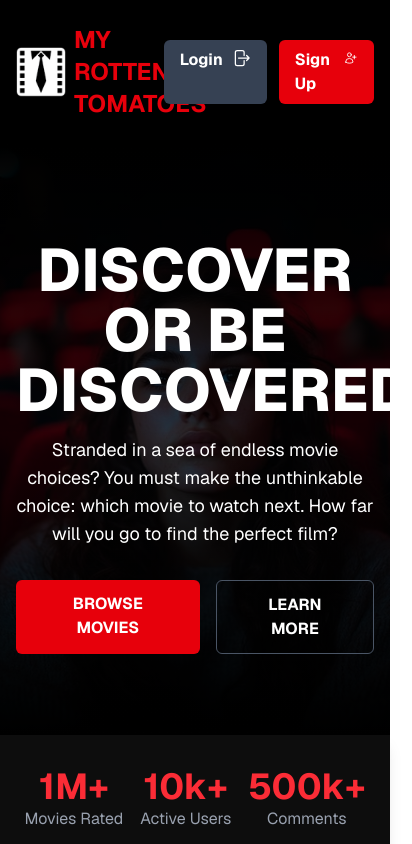
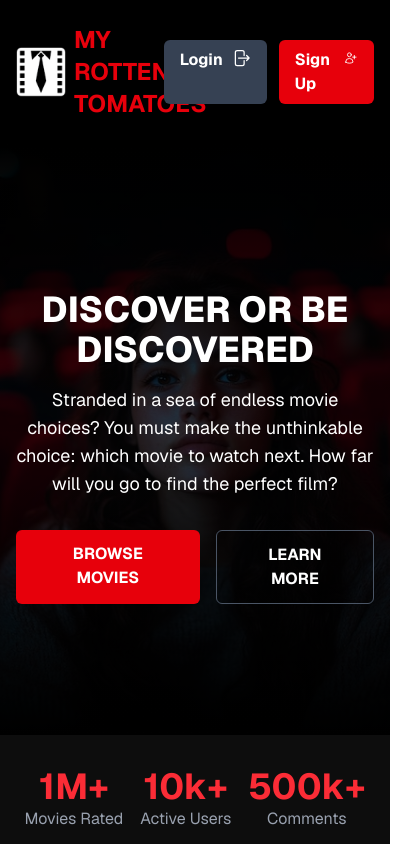
Before and after one commit to KWaren/rotten-tomatoes, a Next.js app: page /about in a window 390 px wide. Shown: the top 844 px of the page, 412 px wide, since content can reach past the window. Built offline with nearby package versions, Linux system fonts and the light colour scheme; no server answers.

Commit message:
[FIX] responsivity and next Image attributes

```diff
--- a/app/about/page.jsx
+++ b/app/about/page.jsx
@@ -128,8 +128,8 @@
             <Image
               src="/woman-enjoys-movie-alone-dark-cinema_932138-44337.jpg"
               alt="Hero background"
-              layout="fill"
-              objectFit="cover"
+              fill
+              style={{ objectFit: "cover" }}
               loading="eager"
               className="opacity-30"
             />
@@ -138,7 +138,7 @@
           <div className="relative container mx-auto px-4 z-10">
             <div className="max-w-2xl mx-auto text-center">
               {/* <p className="text-red-500 font-bold text-lg">MOVIE DISCOVERY PLATFORM</p> */}
-              <h2 className="text-6xl font-extrabold my-4">
+              <h2 className="text-4xl md:text-6xl font-extrabold my-4">
                 DISCOVER OR BE DISCOVERED
               </h2>
               <p className="text-lg">
```
